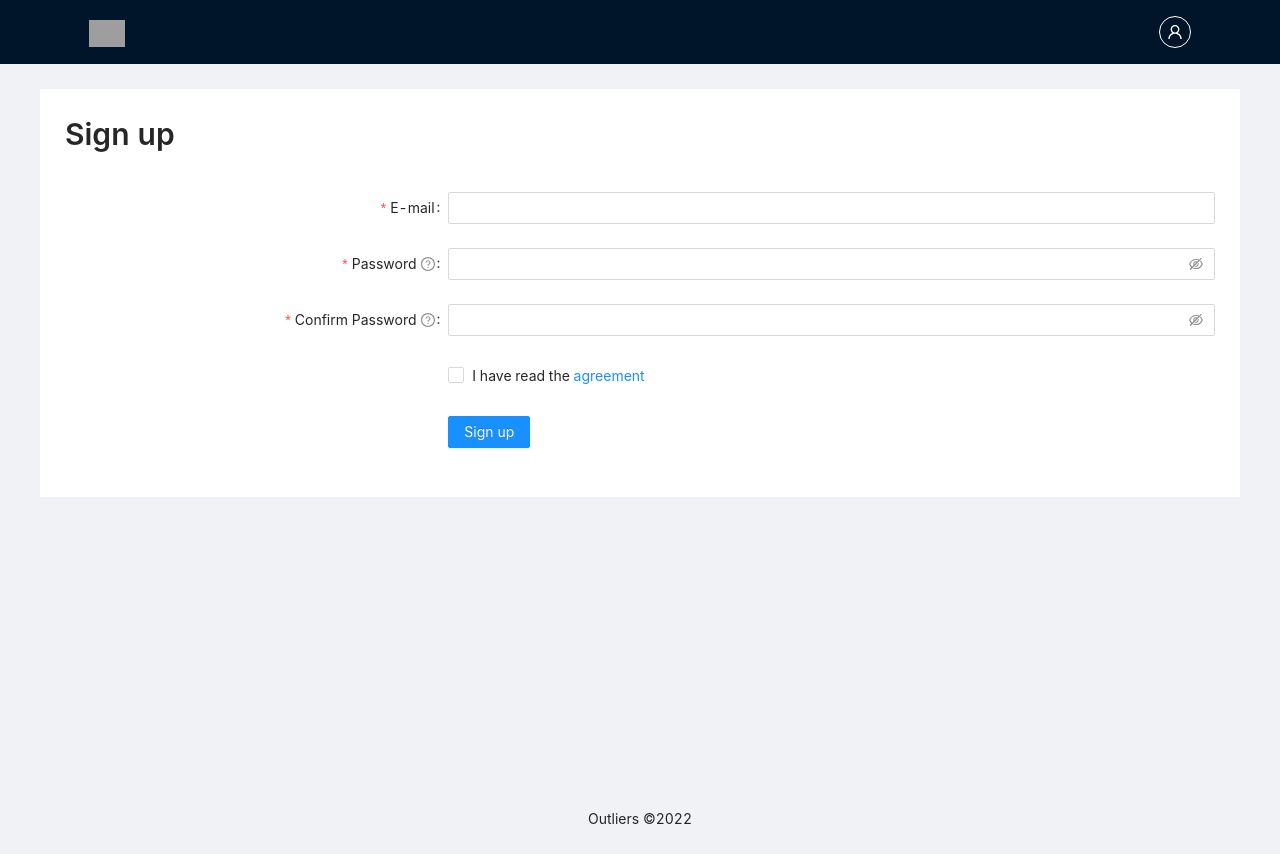
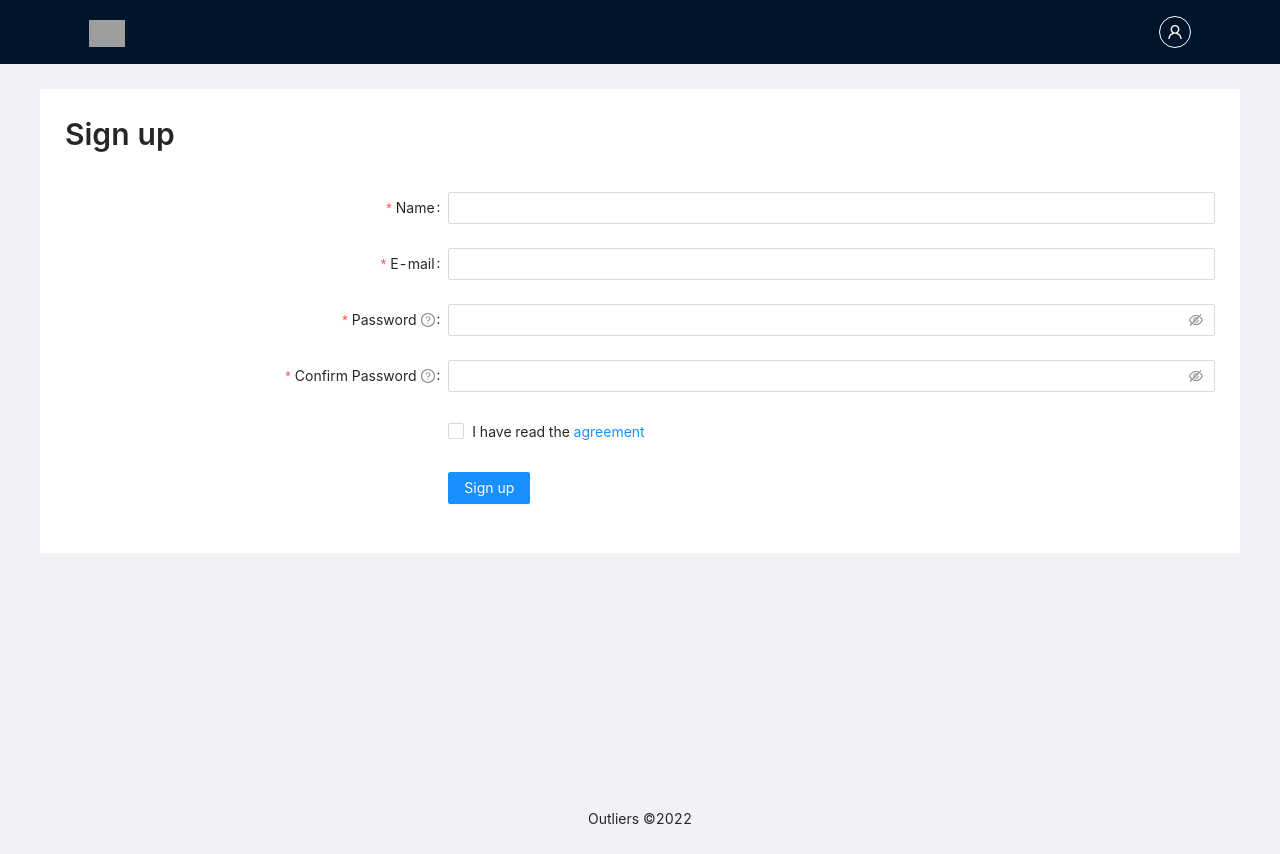
Before and after one commit to nameisxi/outliers-frontend, a React (Create React App) app: page /signup in a window 1280 px wide. Built offline with nearby package versions, Linux system fonts and the light colour scheme; grey boxes are pictures that could not be loaded.

Commit message:
Added support for first name of employees

```diff
--- a/src/App.js
+++ b/src/App.js
@@ -11,9 +11,6 @@ import CandidateView from './CandidateView';
 import CandidateSearchView from './CandidateSearchView';
 import JobOpeningView from './JobOpeningView';
 import CreateOpeningView from './CreateOpeningView';
-// import InvitationsView from './InvitationsView';
-// import InterviewsView from './InterviewsView';
-// import ErrorMessage from './ErrorMessage';
 import RequireAuthentication from './RequireAuth';
 
 import "antd/dist/antd.css";
--- a/src/HomeView/JobOpeningCard.jsx
+++ b/src/HomeView/JobOpeningCard.jsx
@@ -1,5 +1,6 @@
 import { useNavigate } from 'react-router-dom';
-import { Card, Badge, Typography, Row, Col } from 'antd';
+import { Card, Badge, Typography, Row, Col, Button, Avatar } from 'antd';
+import { UserOutlined } from '@ant-design/icons';
 
 const { Title } = Typography;
 
@@ -19,18 +20,28 @@ function JobOpeningCard(props) {
                 hoverable={true}
             >
                 <Card.Meta
-                    // avatar={<Avatar src="https://joeschmoe.io/api/v1/random" />}
-                    // title={props.title}
-
                     description={
                         <div>
-                            {/* <Typography.Text type="secondary">{props.team}, created by: {props.createdBy}</Typography.Text> */}
                             <Row>
-                                <Col span={12}>
+                                <Col flex='auto'>
                                     <Title level={5} style={{ margin: 0 }}>{props.title}</Title>
                                 </Col>
-                                <Col span={12} style={{ textAlign: 'right' }}>
-                                    <p>Created by: {props.createdBy}</p>
+                                <Col flex='auto' style={{ textAlign: 'right' }}>
+                                    <Typography.Text type='secondary' style={{ paddingRight: 4 }}>Created by:</Typography.Text>
+                                    <Button
+                                        style={{
+                                            backgroundColor: 'transparent',
+                                            padding: 0,
+                                            border: '1px solid transparent',
+                                        }}
+                                        // onClick={handleAccountClick}
+                                    >
+                                        <Typography.Text type='secondary' style={{ paddingRight: 4 }}>
+                                            {props.createdBy.first_name ? props.createdBy.first_name : props.createdBy.email}
+                                        </Typography.Text>
+
+                                        <Avatar size='small'>{props.createdBy.first_name ? props.createdBy.first_name.charAt(0).toUpperCase() : props.createdBy.email.charAt(0).toUpperCase()}</Avatar>
+                                    </Button>
                                 </Col>
                             </Row>
                             <Row>
--- a/src/HomeView/index.jsx
+++ b/src/HomeView/index.jsx
@@ -75,7 +75,7 @@ function HomeView() {
                                 title={opening.title}
                                 team={opening.team}
                                 yearsOfExperience={opening.years_of_experience}
-                                createdBy={opening['opening_created_by']['user']['email']}
+                                createdBy={opening['opening_created_by']['user']}
                             />
                             <br/>
                         </div>
--- a/src/Navbar/index.jsx
+++ b/src/Navbar/index.jsx
@@ -16,9 +16,7 @@ function Navbar() {
     const [menuOpen, setMenuOpen] = useState(false);
 
     const navigate = useNavigate();
-    const location = useLocation();
-    // const path = useLocation().pathname;
-    // const endpoint = path === '/' ? 'home' : path.split('/')[1];
+    // const location = useLocation();
 
     const handleLogoClick = () => {
         navigate(`/`);
--- a/src/SignupView/index.jsx
+++ b/src/SignupView/index.jsx
@@ -64,6 +64,7 @@ function SignupView({ setToken }) {
 
     const handleSubmit = async (values) => {
         const token = await signupUser({
+            'name': values['name'],
             'email': values['email'],
             'password1': values['password'],
             'password2': values['passwordConfirm'],
@@ -76,7 +77,7 @@ function SignupView({ setToken }) {
 
     return (
         <div>
-            <Title level={2}>Sign up</Title>
+            <Title level={2} style={{ marginLeft: 'auto', marginRight: 'auto' }}>Sign up</Title>
             <br/>
             <Form
                 {...formItemLayout}
@@ -84,7 +85,22 @@ function SignupView({ setToken }) {
                 name="signup"
                 onFinish={handleSubmit}
                 scrollToFirstError
+                style={{ marginLeft: 'auto', marginRight: 'auto' }}
             >
+                <Form.Item
+                    name="name"
+                    label="Name"
+                    rules={[
+                    {
+                        required: true,
+                        message: 'Please enter your name.',
+                    },
+                    ]}
+                    hasFeedback
+                >
+                    <Input />
+                </Form.Item>
+
                 <Form.Item
                     name="email"
                     label="E-mail"
@@ -109,7 +125,7 @@ function SignupView({ setToken }) {
                     rules={[
                     {
                         required: true,
-                        message: 'Please enter your password!',
+                        message: 'Please enter your password.',
                     },
                     ]}
                     hasFeedback
@@ -126,7 +142,7 @@ function SignupView({ setToken }) {
                     rules={[
                         {
                             required: true,
-                            message: 'Please confirm your password!',
+                            message: 'Please confirm your password.',
                         },
                         ({ getFieldValue }) => ({
                             validator(_, value) {
```
